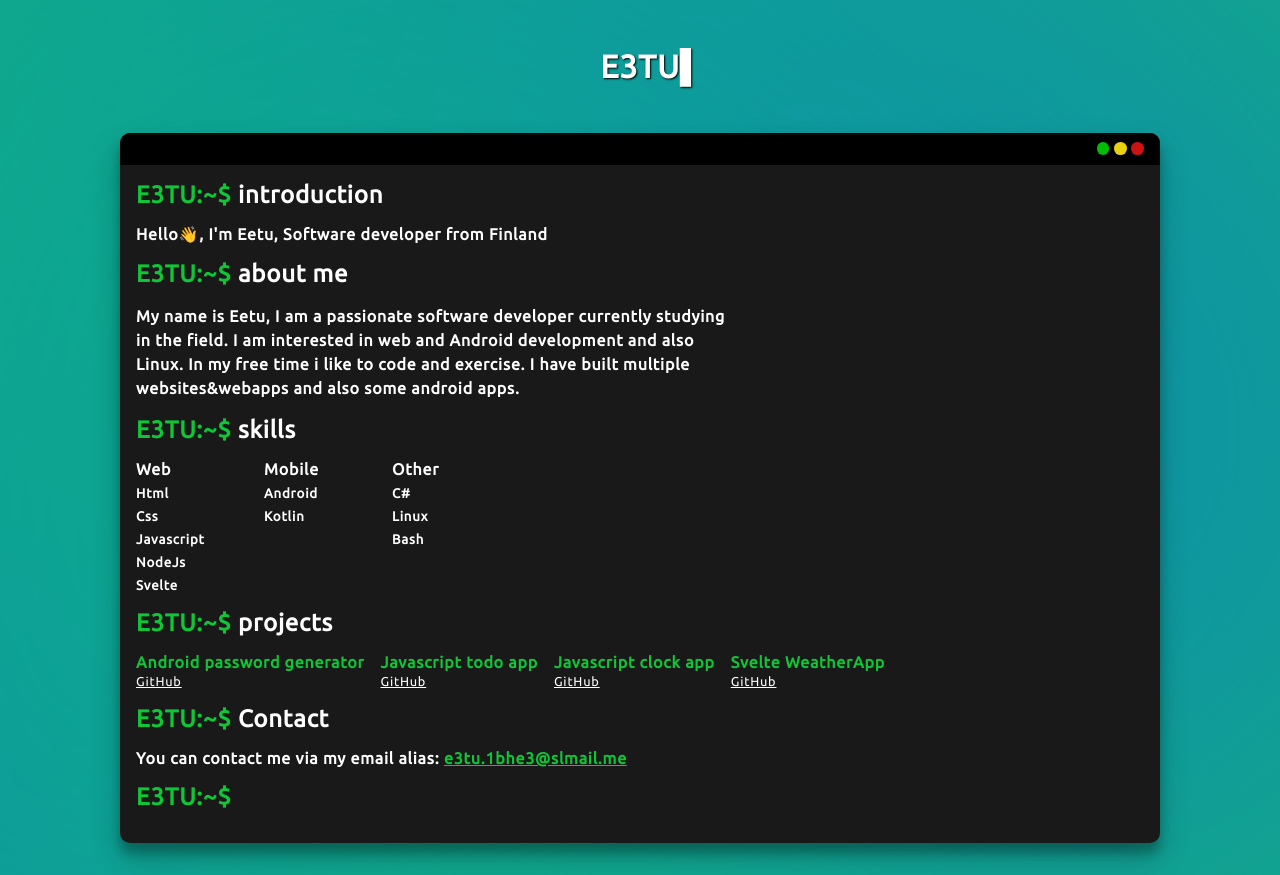
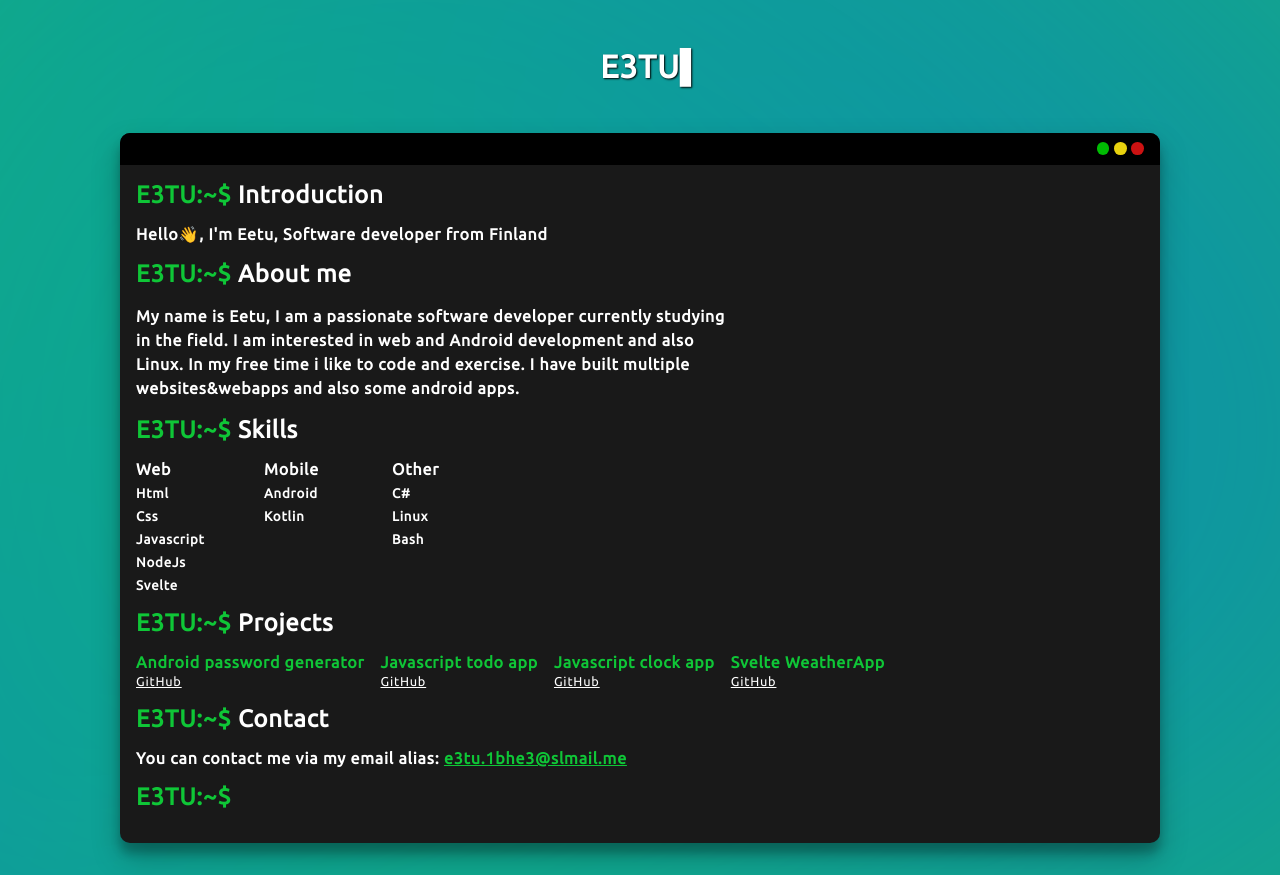
Before and after one commit to E3TU/Svelte-portfolio, a SvelteKit app: page / in a window 1280 px wide. Built offline with nearby package versions, Linux system fonts and the light colour scheme.

Commit message:
Capitalized first letters for titles

```diff
--- a/src/components/About.svelte
+++ b/src/components/About.svelte
@@ -3,7 +3,7 @@
 </script>
 
 <div class="about">
-  <h3>{$name}:~$ <span class="whitetext">about me</span></h3>
+  <h3>{$name}:~$ <span class="whitetext">About me</span></h3>
   <div class="aboutmetext">
     <h4>
       My name is Eetu, I am a passionate software developer currently studying
--- a/src/components/Introduction.svelte
+++ b/src/components/Introduction.svelte
@@ -3,7 +3,7 @@
 </script>
 
 <div class="introduction">
-  <h3>{$name}:~$ <span class="whitetext">introduction</span></h3>
+  <h3>{$name}:~$ <span class="whitetext">Introduction</span></h3>
   <h4>Hello👋, I'm Eetu, Software developer from Finland</h4>
 </div>
 
--- a/src/components/Projects.svelte
+++ b/src/components/Projects.svelte
@@ -3,7 +3,7 @@
 </script>
 
 <div class="projects">
-  <h3>{$name}:~$ <span class="whitetext">projects</span></h3>
+  <h3>{$name}:~$ <span class="whitetext">Projects</span></h3>
   <div class="project-item">
     <h4>Android password generator</h4>
     <a href="https://github.com/E3TU/Android-passwordgen">GitHub</a>
--- a/src/components/Skills.svelte
+++ b/src/components/Skills.svelte
@@ -3,7 +3,7 @@
 </script>
 
 <div class="skills">
-  <h3>{$name}:~$ <span class="whitetext">skills</span></h3>
+  <h3>{$name}:~$ <span class="whitetext">Skills</span></h3>
   <div class="flex-item">
     <h4>Web</h4>
     <h5>Html</h5>
```
